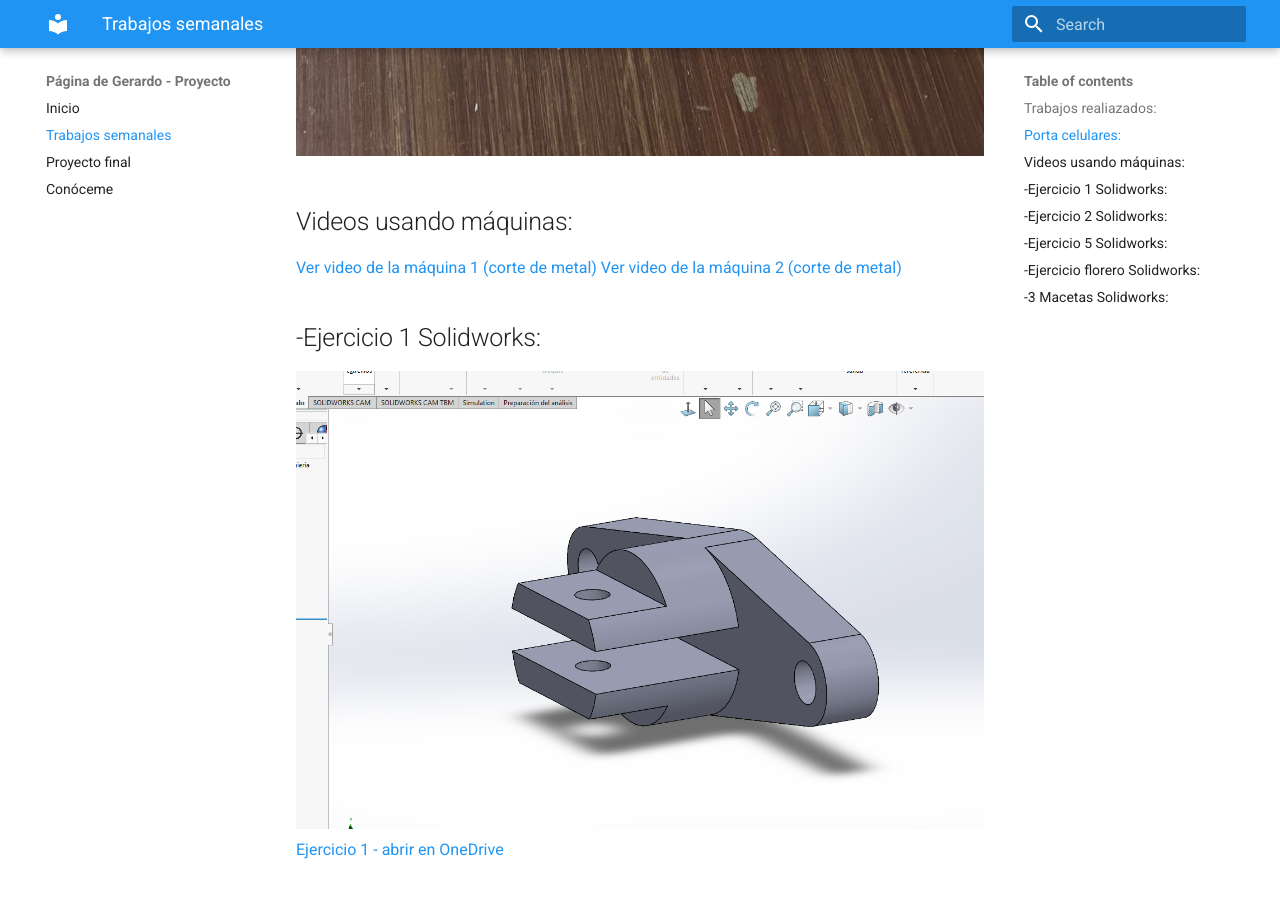
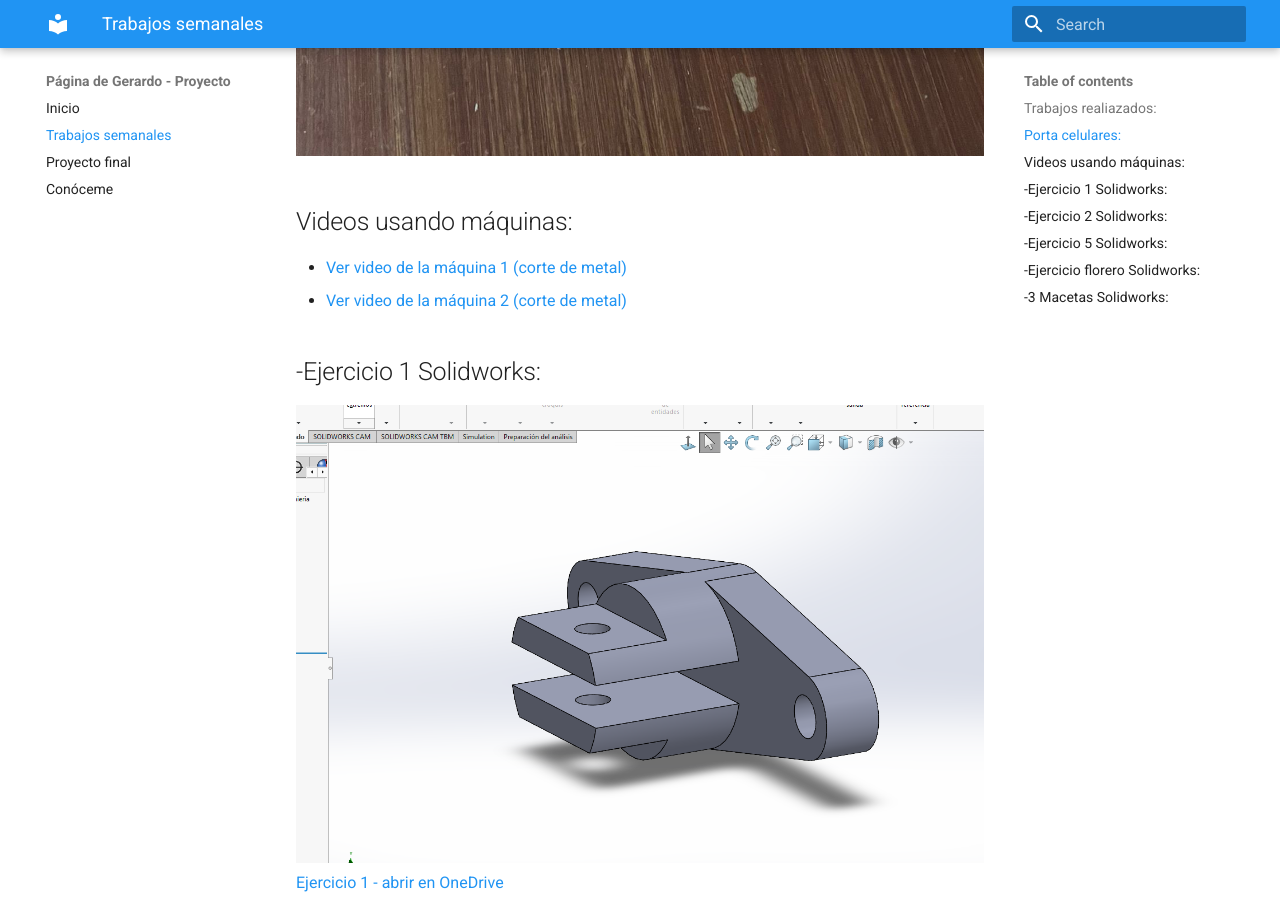
Before and after one commit to Gerardo-Esquivel/PortafolioProyecto, an MkDocs documentation site: the page built from docs/trabajos.md, in a window 1280 px wide and 900 px high, scrolled down 1067 px. Built offline with MkDocs 1.6.1 and Material for MkDocs 9.7.7, drawn with Linux system fonts in a browser that asks for light colours.

```diff
--- a/docs/trabajos.md
+++ b/docs/trabajos.md
@@ -6,8 +6,8 @@
 ![portacelular](recursos/portacelular.jpeg "Portacelular")
 
 ##Videos usando máquinas:
-[Ver video de la máquina 1 (corte de metal)](recursos/videomaquina1.mp4)
-[Ver video de la máquina 2 (corte de metal)](recursos/videomaquina2.mp4)
+- [Ver video de la máquina 1 (corte de metal)](recursos/videomaquina1.mp4)
+- [Ver video de la máquina 2 (corte de metal)](recursos/videomaquina2.mp4)
 
 
 ##-Ejercicio 1 Solidworks:
```
